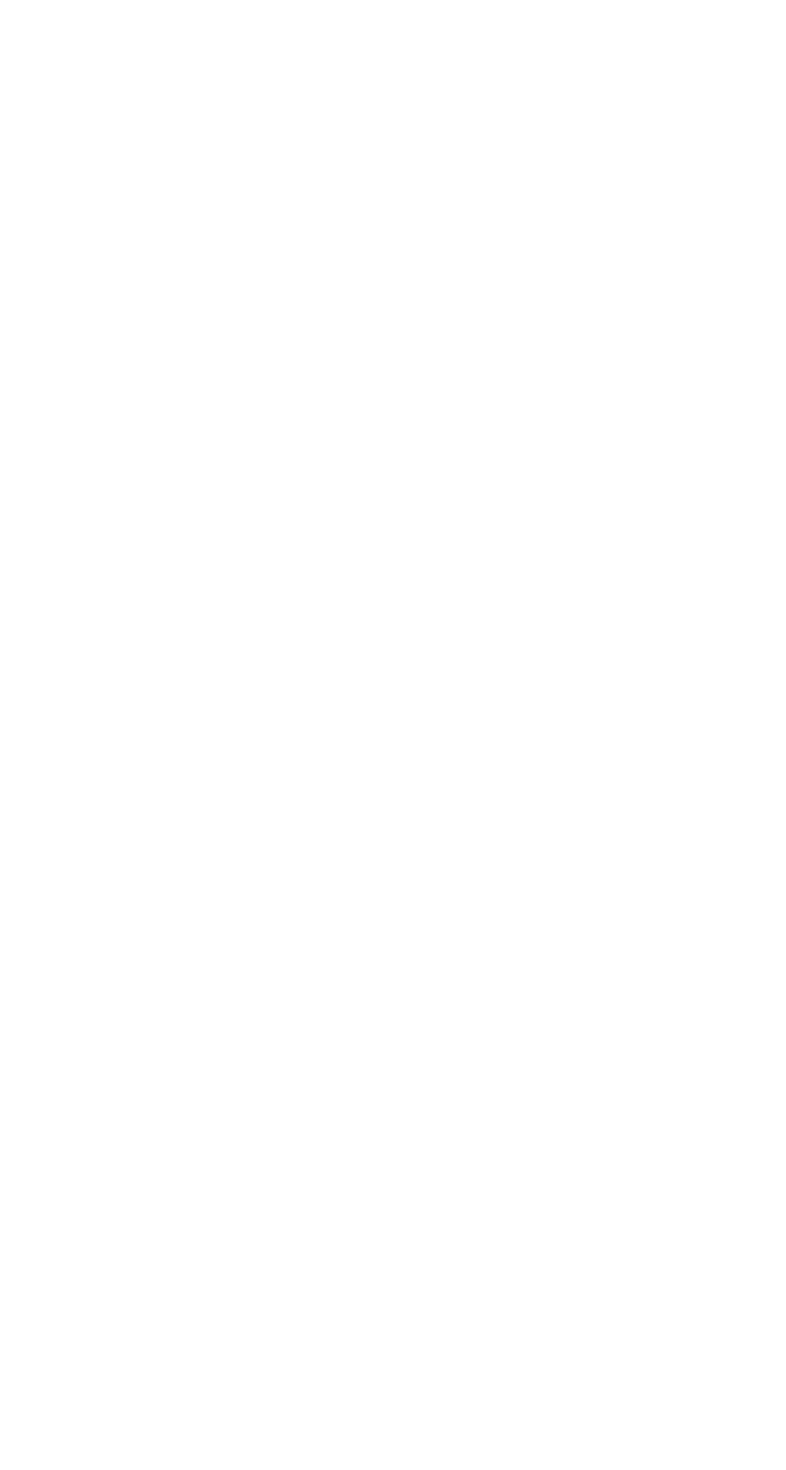
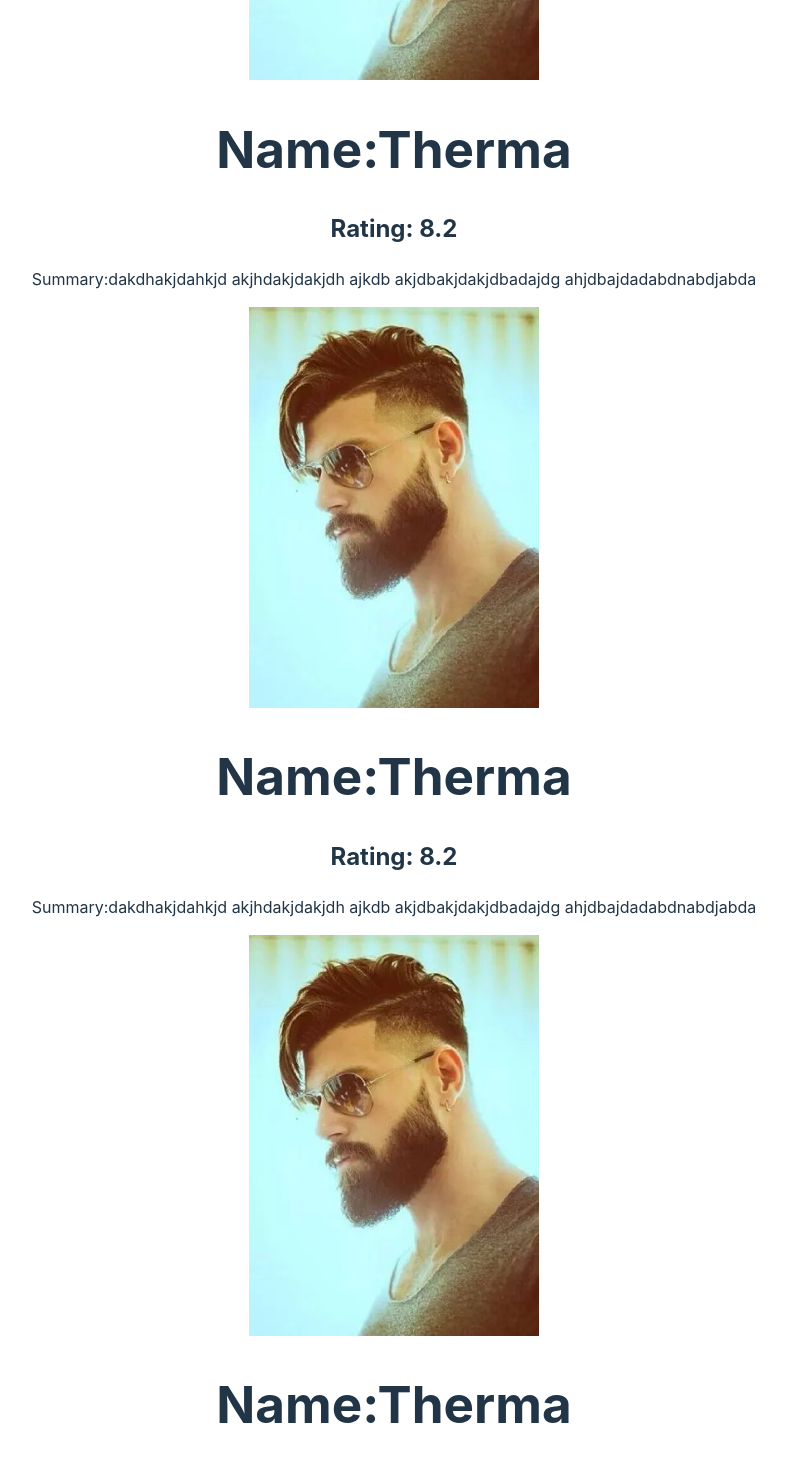
Before and after one commit to akshaymishra5395/react-thapa, a React (Vite) app in the folder react-thapa/: page / in a window 1280 px wide. Shown: the part 980-2450 px from the top of the page, without its empty margins (246-1032 px from the left). Before the commit the page ends 800 px from the top, so only its background shows below. Built offline with nearby package versions, Linux system fonts and the light colour scheme.

Commit message:
feat:Components

```diff
--- a/react-thapa/src/App.jsx
+++ b/react-thapa/src/App.jsx
@@ -4,20 +4,28 @@ import viteLogo from '/vite.svg'
 import './App.css'
 
 const App2 = ()=>{
-  // return <h1>hello Thapa</h1>
-  // return React.createElement('h1',{"name":"aks"},"hi,akshay");
   return (
     <div>
-      <img src='test.jpg' alt='test.jpg' width="40%" height="50%"></img>
-      <h1>Name:Therma</h1>
-      <h2>Rating: 8.2</h2>
-      <p>
-        Summary:dakdhakjdahkjd akjhdakjdakjdh ajkdb akjdbakjdakjdbadajdg
-        ahjdbajdadabdnabdjabda
-      </p>
+    <NetflixSeries />
+    <NetflixSeries />
+    <NetflixSeries />
+    <NetflixSeries />
+    <NetflixSeries />
     </div>
   );
 };
+
+function NetflixSeries(){
+  return (<div>
+    <img src='test.jpg' alt='test.jpg' width="40%" height="50%"></img>
+    <h1>Name:Therma</h1>
+    <h2>Rating: 8.2</h2>
+    <p>
+      Summary:dakdhakjdahkjd akjhdakjdakjdh ajkdb akjdbakjdakjdbadajdg
+      ahjdbajdadabdnabdjabda
+    </p>
+  </div>);
+}
 
 function App() {
   const [count, setCount] = useState(0)
```
